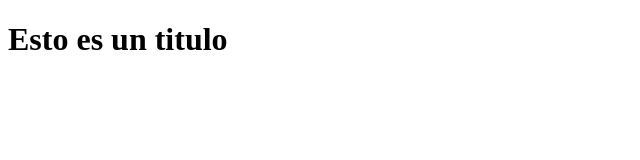
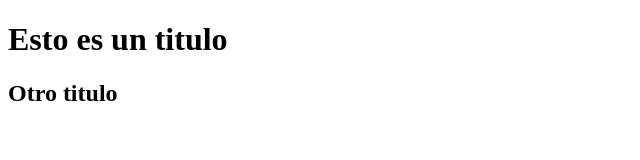
Before and after one commit to AlexanderBedoyaE/desafiogithub, a plain HTML site: page index.html in a window 1280 px wide. Shown: the whole page, without its empty margins (0-640 px from the left). Drawn offline with Linux system fonts and the light colour scheme.

Commit message:
creacion de etiqueta h2

```diff
--- a/index.html
+++ b/index.html
@@ -8,5 +8,6 @@
 </head>
 <body>
     <h1> Esto es un titulo </h1>
+    <h2> Otro titulo </h2>
 </body>
 </html>
```
